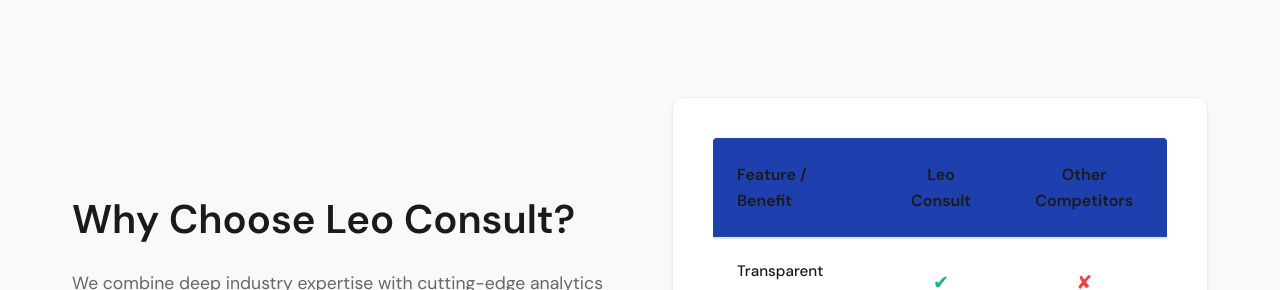
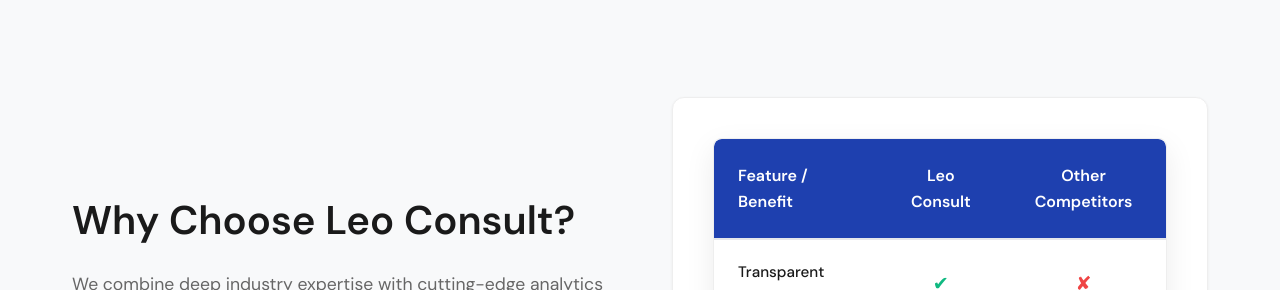
Before and after one commit to WilJones-Red/LeoConsult, a website: page index.html in a window 1280 px wide. Shown: the part 1720-2010 px from the top of the page. Drawn offline with Linux system fonts and the light colour scheme.

Commit message:
Standardized card formatting

```diff
--- a/css/style.css
+++ b/css/style.css
@@ -2506,15 +2506,20 @@ a:focus {
 
 .competitive-comparison {
     width: 100%;
-    border-collapse: collapse;
-    background: transparent;
+    border-collapse: separate;
+    border-spacing: 0;
+    background: white;
     position: relative;
     z-index: 2;
+    border-radius: 8px;
+    overflow: hidden;
+    box-shadow: 0 10px 30px rgba(0, 0, 0, 0.08);
+    border: 1px solid #eee;
 }
 
 .competitive-comparison th {
     background: #1E40AF;
-    color: white;
+    color: white !important;
     padding: 1rem;
     text-align: left;
     font-weight: 600;
@@ -2523,11 +2528,11 @@ a:focus {
 }
 
 .competitive-comparison th:first-child {
-    border-top-left-radius: 4px;
+    border-top-left-radius: 8px;
 }
 
 .competitive-comparison th:last-child {
-    border-top-right-radius: 4px;
+    border-top-right-radius: 8px;
 }
 
 .competitive-comparison td {
```
